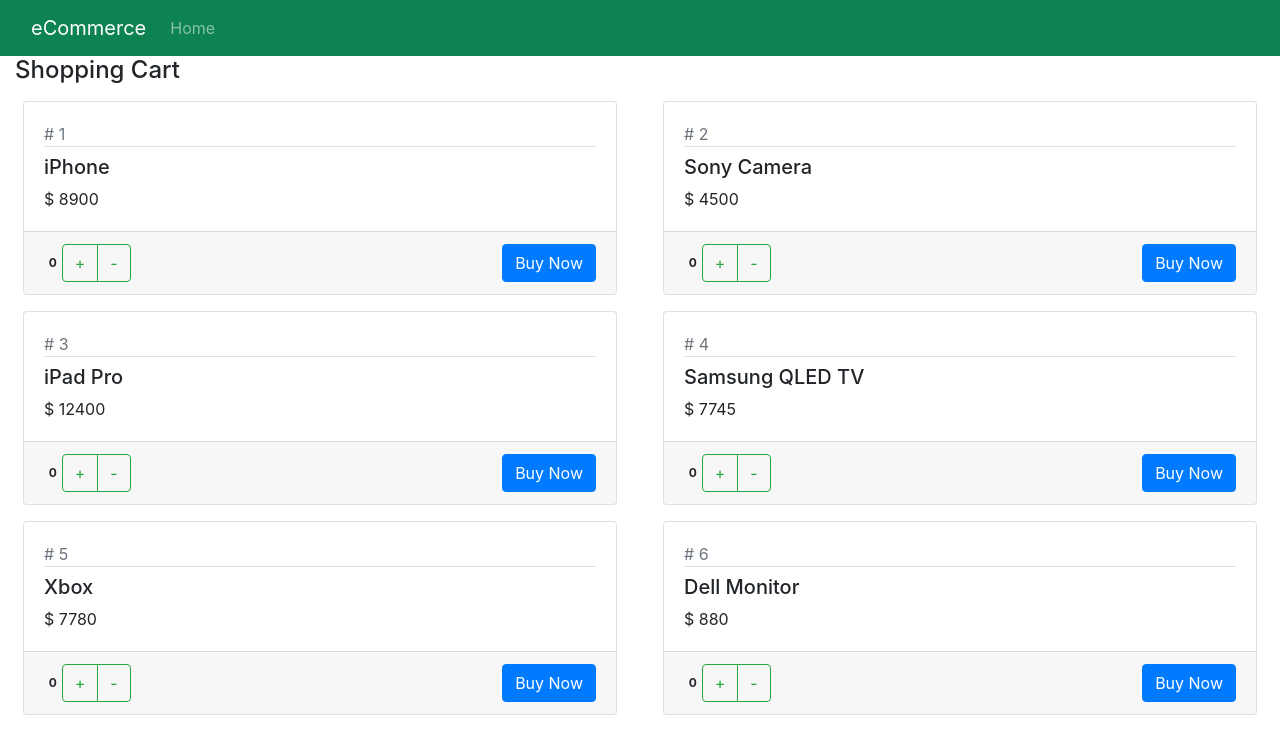
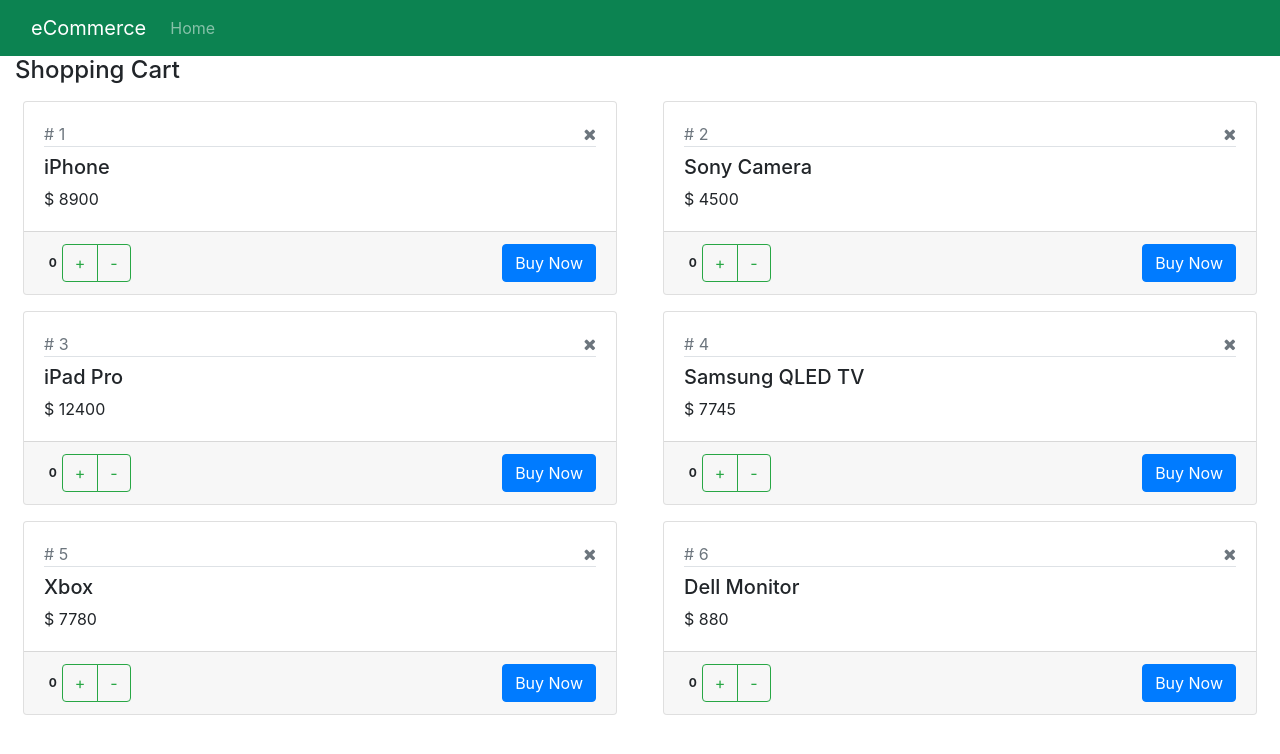
Before and after one commit to ceddddy/App-1, a React (Create React App) app: page / in a window 1280 px wide. Shown: the top 754 px of the page. Built offline with nearby package versions, Linux system fonts and the light colour scheme.

Commit message:
Added delete button

```diff
--- a/package.json
+++ b/package.json
@@ -7,6 +7,7 @@
     "@testing-library/react": "^12.1.4",
     "@testing-library/user-event": "^13.5.0",
     "bootstrap": "^4.6.1",
+    "font-awesome": "^4.7.0",
     "jquery": "^3.6.0",
     "popper.js": "^1.16.1",
     "react": "^17.0.2",
--- a/src/Product.jsx
+++ b/src/Product.jsx
@@ -11,7 +11,17 @@
       <div className="col-lg-6">
         <div className="card m-2">
           <div className="card-body">
-            <div className="text-muted"># {this.state.product.id}</div>
+            <div className="text-muted">
+              # {this.state.product.id}
+              <span
+                className="pull-right hand-icon"
+                onClick={() => {
+                  this.props.onDelete(this.state.product);
+                }}
+              >
+                <i className="fa fa-times"></i>
+              </span>
+            </div>
 
             <h5 className="pt-2 border-top">
               {this.state.product.productName}
--- a/src/ShoppingCart.jsx
+++ b/src/ShoppingCart.jsx
@@ -26,6 +26,7 @@
                 product={prod}
                 onIncrement={this.handleIncrement}
                 onDecrement={this.handleDecrement}
+                onDelete={this.handleDelete}
               >
                 <button className="btn btn-primary">Buy Now</button>
               </Product>
@@ -64,4 +65,20 @@
       this.setState({ products: allProducts });
     }
   };
+
+  // EXECUTES WHEN THE USER CLICKS ON DELETE (x) BUTTON IN THE PRODUCT COMPONENT
+
+  handleDelete = (product) => {
+    // get index of selected product
+    let allProducts = [...this.state.products];
+    let index = allProducts.indexOf(product);
+
+    if (window.confirm("Are you sure to delete?")) {
+      // delete product based on index
+      allProducts.splice(index, 1);
+
+      // update the state of current component (parent component)
+      this.setState({ products: allProducts });
+    }
+  };
 }
--- a/src/index.css
+++ b/src/index.css
@@ -15,3 +15,7 @@
   color: #ff0000;
   font-size: 25px;
 }
+
+.hand-icon {
+  cursor: pointer;
+}
--- a/src/index.js
+++ b/src/index.js
@@ -6,6 +6,6 @@
 import "bootstrap/dist/css/bootstrap.css";
 import App from "./App";
 import "./index.css";
-
+import "font-awesome/css/font-awesome.css";
 
 ReactDOM.render(<App/>, document.getElementById("root"));
```
Also changed, not shown: 1 other file (tests, documents, lock files or other folders).
